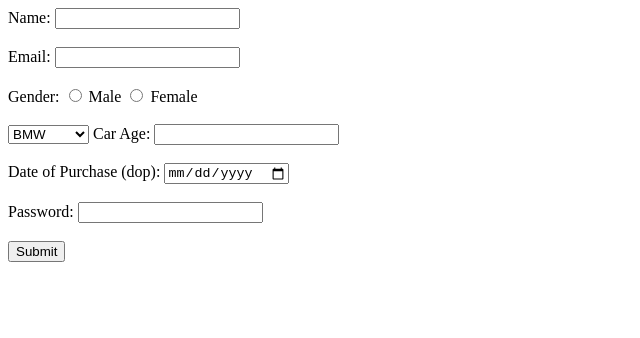
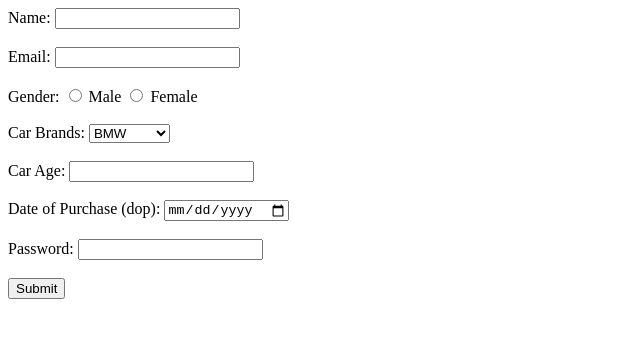
Before and after one commit to acciojob/car-insurance-form-MrAhmed0702, a website: page main.html in a window 1280 px wide. Shown: the whole page, without its empty margins (0-640 px from the left). Drawn offline with Linux system fonts and the light colour scheme.

Commit message:
created a submission

```diff
--- a/main.html
+++ b/main.html
@@ -24,11 +24,13 @@
 		<label>Female</label>
 		<br><br>
 
+		<label for="cars">Car Brands:</label>
 		<select id="cars">
 			<option>BMW</option>
 			<option>Audi</option>
 			<option>Mercedez</option>
 		</select>
+		<br><br>
 
 		<label for="carage">Car Age:</label>
 		<input type="Number" id="carage" required>
```
